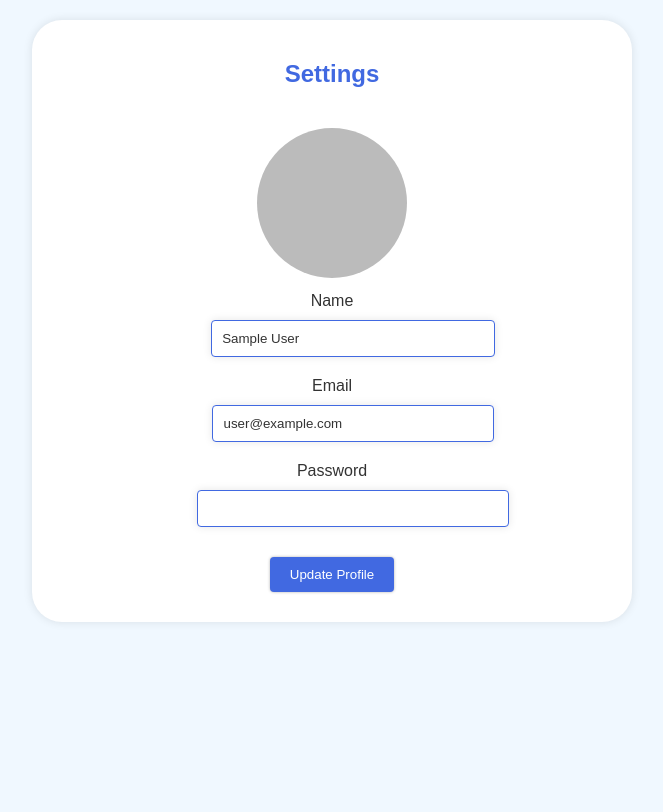
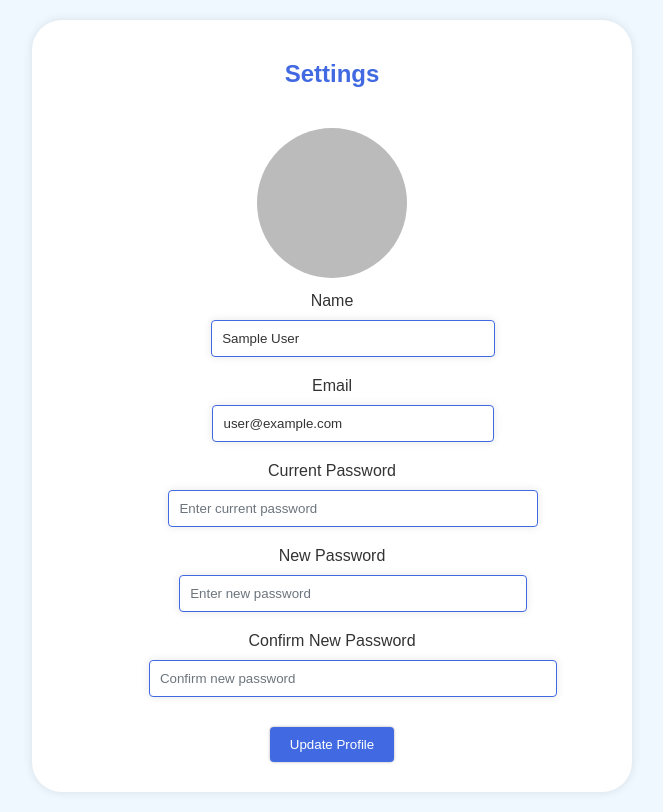
Before and after one commit to AnandSuresh02/Todo-app, a React (Create React App) app: page /settings in a window 1280 px wide. Shown: the whole page, without its empty margins (308-971 px from the left). Built offline with nearby package versions, Linux system fonts and the light colour scheme; no server answers; sample sign-in values are in the browser's storage.

Commit message:
src: Require password changing restrictions
Change-Id: I3dd26726a069411a5efb2410b9f7fc27ea19fdab

```diff
--- a/src/components/Settings.js
+++ b/src/components/Settings.js
@@ -1,14 +1,15 @@
 import React, { useState } from 'react';
 import { auth } from '../firebaseConfig';
-import { updateProfile, updateEmail, updatePassword } from 'firebase/auth';
+import { updateProfile, updateEmail, updatePassword, reauthenticateWithCredential, EmailAuthProvider } from 'firebase/auth';
 
 const Settings = ({ user }) => {
   const [name, setName] = useState(user.displayName || '');
   const [email, setEmail] = useState(user.email || '');
-  const [password, setPassword] = useState('');
+  const [currentPassword, setCurrentPassword] = useState('');
+  const [newPassword, setNewPassword] = useState('');
+  const [confirmPassword, setConfirmPassword] = useState('');
   const [profilePic, setProfilePic] = useState(user.photoURL || 'https://via.placeholder.com/150');
   const [message, setMessage] = useState('');
-
   const isGoogleSignIn = user.providerData.some(provider => provider.providerId === 'google.com');
 
   const handleUpdateProfile = async () => {
@@ -19,10 +20,28 @@ const Settings = ({ user }) => {
       if (email !== user.email && !isGoogleSignIn) {
         await updateEmail(auth.currentUser, email);
       }
-      if (password && !isGoogleSignIn) {
-        await updatePassword(auth.currentUser, password);
+
+      // Check if user is trying to update the password
+      if (newPassword && !isGoogleSignIn) {
+        // Verify if new password and confirm password match
+        if (newPassword !== confirmPassword) {
+          setMessage("New password and confirm password don't match.");
+          return;
+        }
+
+        // Reauthenticate user using the current password
+        const credential = EmailAuthProvider.credential(
+          user.email,
+          currentPassword
+        );
+        await reauthenticateWithCredential(auth.currentUser, credential);
+
+        // If reauthentication is successful, update password
+        await updatePassword(auth.currentUser, newPassword);
+        setMessage('Profile and password updated successfully');
+      } else {
+        setMessage('Profile updated successfully');
       }
-      setMessage('Profile updated successfully');
     } catch (error) {
       setMessage(`Error: ${error.message}`);
     }
@@ -58,8 +77,31 @@ const Settings = ({ user }) => {
             <input type="email" value={email} onChange={(e) => setEmail(e.target.value)} />
           </label>
           <label>
-            Password
-            <input type="password" value={password} onChange={(e) => setPassword(e.target.value)} />
+            Current Password
+            <input
+              type="password"
+              value={currentPassword}
+              onChange={(e) => setCurrentPassword(e.target.value)}
+              placeholder="Enter current password"
+            />
+          </label>
+          <label>
+            New Password
+            <input
+              type="password"
+              value={newPassword}
+              onChange={(e) => setNewPassword(e.target.value)}
+              placeholder="Enter new password"
+            />
+          </label>
+          <label>
+            Confirm New Password
+            <input
+              type="password"
+              value={confirmPassword}
+              onChange={(e) => setConfirmPassword(e.target.value)}
+              placeholder="Confirm new password"
+            />
           </label>
         </>
       )}
```
